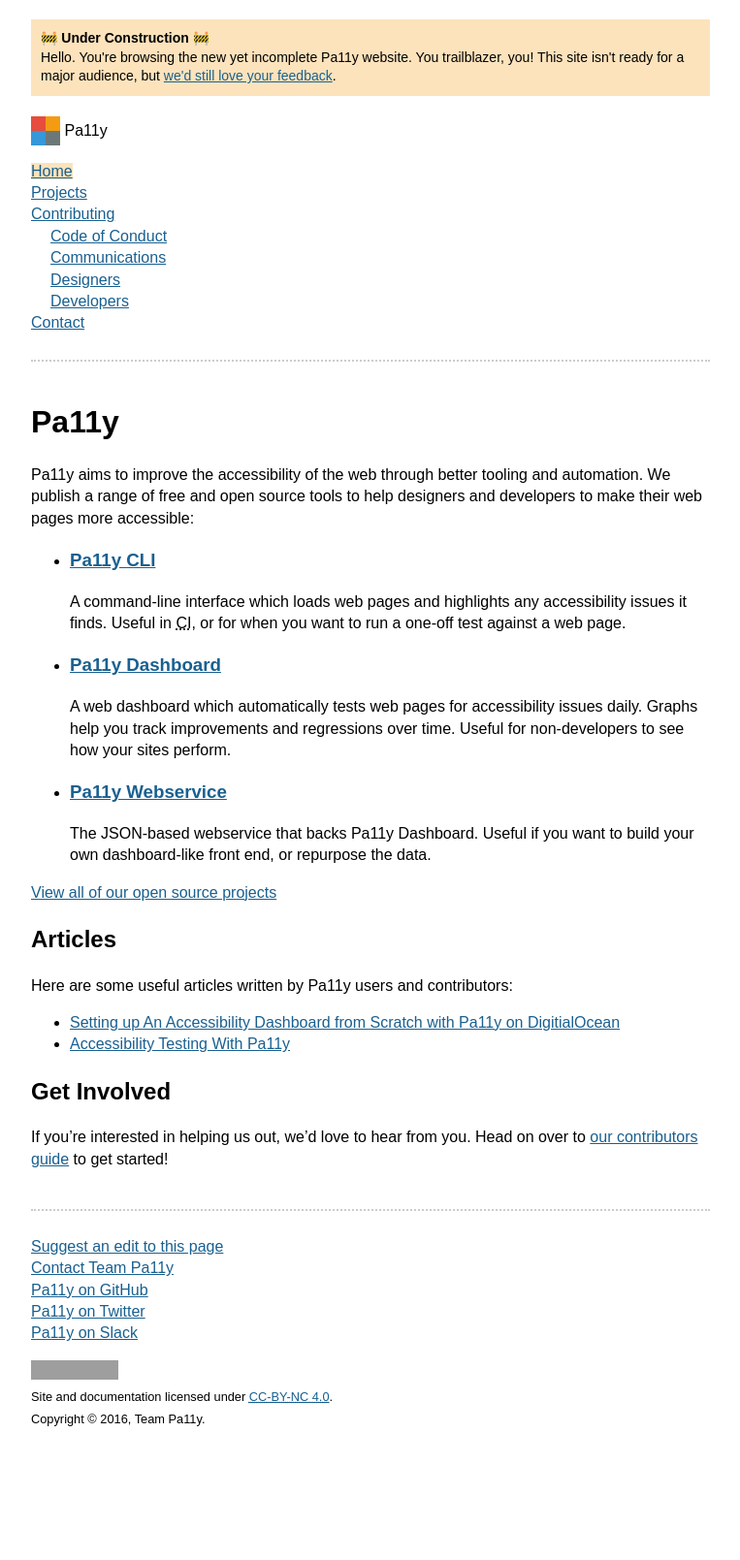
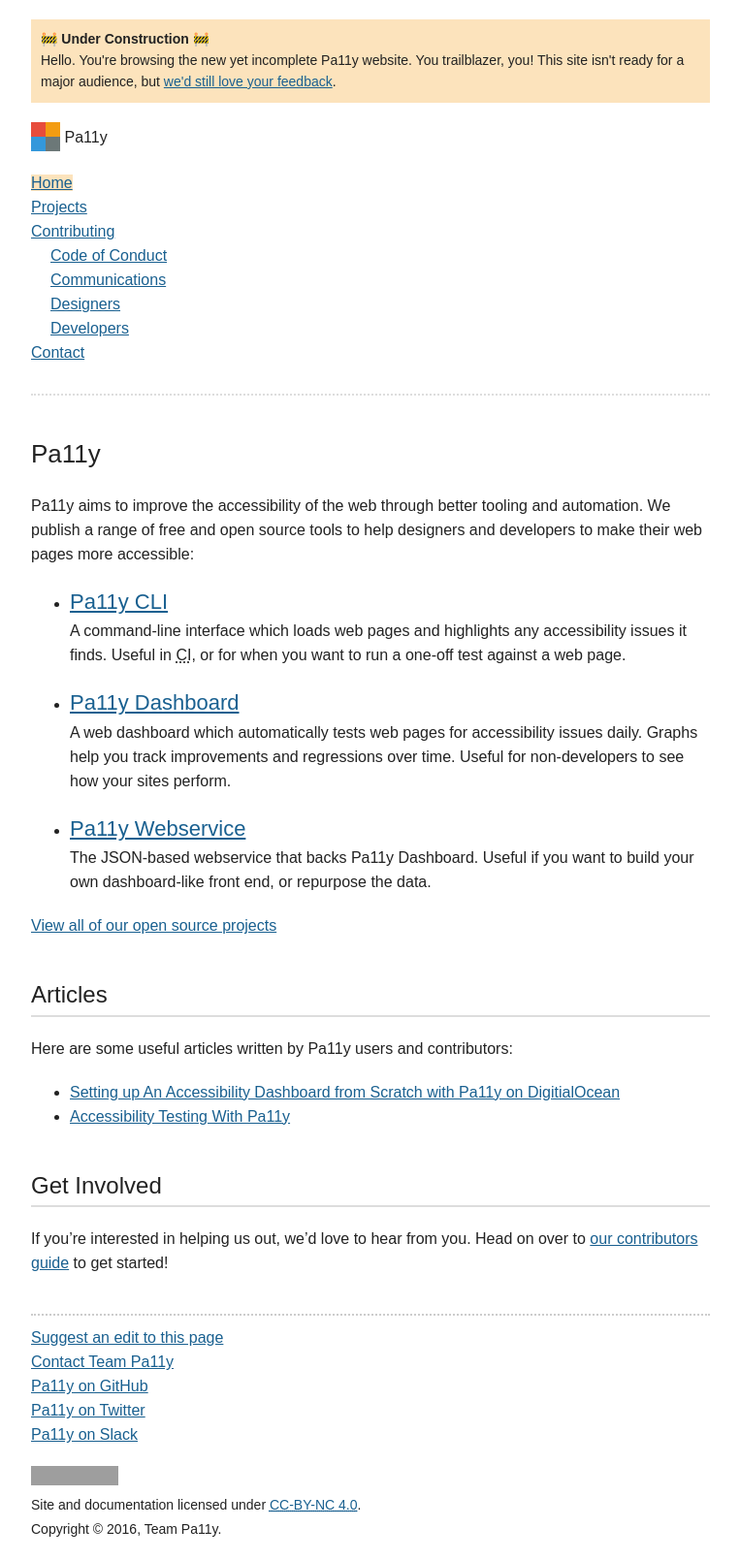
Before and after one commit to pa11y/pa11y.github.io, a Jekyll site: the page built from pages/home.md, in a window 1280 px wide. Shown: the whole page at 97% size, without its empty margins (258-1021 px from the left). Built offline with Jekyll 4.4.1, drawn with Linux system fonts in a browser that asks for light colours; emoji names are drawn with the system emoji font; before the commit the page ends 1494 px from its top, so only the background shows below that; grey boxes are pictures that could not be loaded.

Commit message:
Add better typographic styling

```diff
--- /dev/null
+++ b/asset/style/_typography.scss
@@ -0,0 +1,159 @@
+
+// Base typographic styles
+// -----------------------
+
+// Font basics
+@mixin body-typography {
+	font-family: $font-family;
+	font-size: $font-size;
+	line-height: 1.563;
+	color: $c-grey-dark;
+}
+body, .reset-type {
+	@include body-typography;
+}
+
+// Line spacing
+blockquote, caption, dl, figure, h1, .h1, h2, .h2, h3, .h3, h4, .h4, h5, .h5, h6, .h6, hr, ol, p, pre, table, ul {
+	margin-top: 0;
+	margin-bottom: $spacing;
+}
+caption {
+	margin-bottom: $spacing-small;
+}
+ol, ul {
+	ol, ul {
+		margin-bottom: 0;
+	}
+}
+
+// Headings
+caption, dt, h6, .h6, h5, .h5, h4, .h4, h3, .h3, h2, .h2, h1, .h1, th {
+	font-weight: normal;
+}
+li {
+	caption, dt, h6, .h6, h5, .h5, h4, .h4, h3, .h3, h2, .h2, h1, .h1, th {
+		margin-bottom: 0;
+	}
+}
+h6, .h6 {
+	font-size: $font-size;
+}
+h5, .h5 {
+	font-size: $font-size + 2px;
+}
+h4, .h4 {
+	font-size: $font-size + 4px;
+}
+h3, .h3 {
+	font-size: $font-size + 6px;
+}
+h2, .h2 {
+	margin-top: $spacing-large;
+	padding-bottom: $spacing-rule;
+	font-size: $font-size + 8px;
+	border-bottom: $spacing-rule solid $c-grey-light;
+}
+h1, .h1 {
+	font-size: $font-size + 10px;
+}
+
+// Lists
+dt {
+	font-weight: bold;
+}
+dd {
+	padding-left: $spacing;
+	margin-left: 0;
+	margin-bottom: $spacing-small;
+}
+
+// Tables
+table {
+	max-width: 100%;
+}
+th {
+	text-align: left;
+	font-weight: bold;
+}
+caption {
+	font-weight: bold;
+	text-align: left;
+}
+
+// Links
+a {
+	color: $c-blue-dark;
+	&:visited {
+		color: $c-purple-dark;
+	}
+}
+
+// Block-quotes
+blockquote {
+	margin-left: $spacing;
+	margin-right: 0;
+	padding-left: $spacing;
+	border-left: $spacing-rule * 2 solid $c-grey-light;
+}
+
+// Text-level semantics
+abbr {
+	cursor: help;
+}
+cite {
+	font-style: italic;
+}
+figcaption, small, sub, sup {
+	font-size: $font-size-small;
+}
+mark {
+	background-color: $c-yellow-light;
+}
+q {
+	font-style: italic;
+	&:before {
+		content: "“";
+	}
+	&:after {
+		content: "”";
+	}
+}
+
+// Rules
+hr {
+	height: 0;
+	border: none;
+	border-top: $spacing-rule solid $c-grey-light;
+	color: $c-grey-light;
+}
+
+// Figures
+figure {
+	margin-left: 0;
+	margin-right: 0;
+}
+
+// Inline code blocks
+code {
+	padding: 3px 5px;
+	background-color: $c-grey-light;
+	border-radius: $spacing-rule;
+	font-family: $font-family-mono;
+}
+
+// Code blocks
+pre {
+	overflow: hidden;
+	code {
+		display: block;
+		padding: $spacing-small;
+		background-color: $c-grey-dark;
+		border: solid $spacing-rule $c-grey;
+		color: #dedede;
+		overflow: auto;
+	}
+	pre, table {
+		margin: 0;
+	}
+}
--- a/asset/style/site.scss
+++ b/asset/style/site.scss
@@ -11,10 +11,23 @@
 // Config
 // ------
 
+$font-size: 16px;
+$font-size-small: 14px;
+
+$font-family: Arial, Helvetica, sans-serif;
+$font-family-mono: Courier, "Courier New", "Lucida Sans Typewriter", "Lucida Typewriter", monospace;
+
+$spacing: 20px;
+$spacing-small: 10px;
+$spacing-large: 40px;
+$spacing-rule: 2px;
+
 $c-blue: #3498db;
 $c-blue-dark: darken($c-blue, 20%);
 
 $c-grey: #6c7878;
+$c-grey-light: #ddd;
+$c-grey-dark: #222;
 
 $c-purple: #8a34db;
 $c-purple-dark: darken($c-purple, 20%);
@@ -28,49 +41,39 @@ $c-yellow-light: lighten($c-yellow, 35%);
 // Site Styles
 // -----------
 
-// Type tweaks just for better reading
-body {
-	line-height: 1.4;
-}
-pre {
-	overflow: auto;
-}
-a {
-	color: $c-blue-dark;
-}
-a:visited {
-	color: $c-purple-dark;
-}
+@import "typography";
 
 // Page width/positioning
 .page {
 	max-width: 700px;
 	margin: 0 auto;
-	padding: 20px;
+	padding: $spacing;
 }
 
 // Construction notice
 .construction-notice {
-	margin-bottom: 20px;
-	padding: 10px;
+	margin-bottom: $spacing;
+	padding: $spacing-small;
 	background-color: $c-yellow-light;
 }
 .construction-notice__content {
 	margin: 0;
-	font-size: 14px;
+	font-size: $font-size-small;
 }
 
 // Site header
 .site-header {
-	margin-bottom: 40px;
-	padding-bottom: 10px;
-	border-bottom: 2px dotted #ccc;
+	margin-bottom: $spacing-large;
+	padding-bottom: $spacing-small;
+	border-bottom: $spacing-rule dotted $c-grey-light;
 }
 
 // Site branding
-.site-brand {
+.site-brand,
+.site-brand:visited {
 	display: block;
 	line-height: 30px;
+	margin-bottom: $spacing;
 	text-decoration: none;
 	color: inherit;
 }
@@ -90,7 +93,7 @@ a:visited {
 }
 .site-navigation__subnav {
 	list-style: none;
-	padding-left: 20px;
+	padding-left: $spacing;
 }
 .site-navigation__item--current > a {
 	background-color: $c-yellow-light;
@@ -98,12 +101,7 @@ a:visited {
 
 // Site footer
 .site-footer {
-	margin-top: 40px;
-	padding-top: 10px;
-	border-top: 2px dotted #ccc;
+	margin-top: $spacing-large;
+	padding-top: $spacing-small;
+	border-top: $spacing-rule dotted #ccc;
 }
-
-// Emoji (because you know I've got my priorities straight)
-.emoji {
-	vertical-align: bottom;
-}
```
